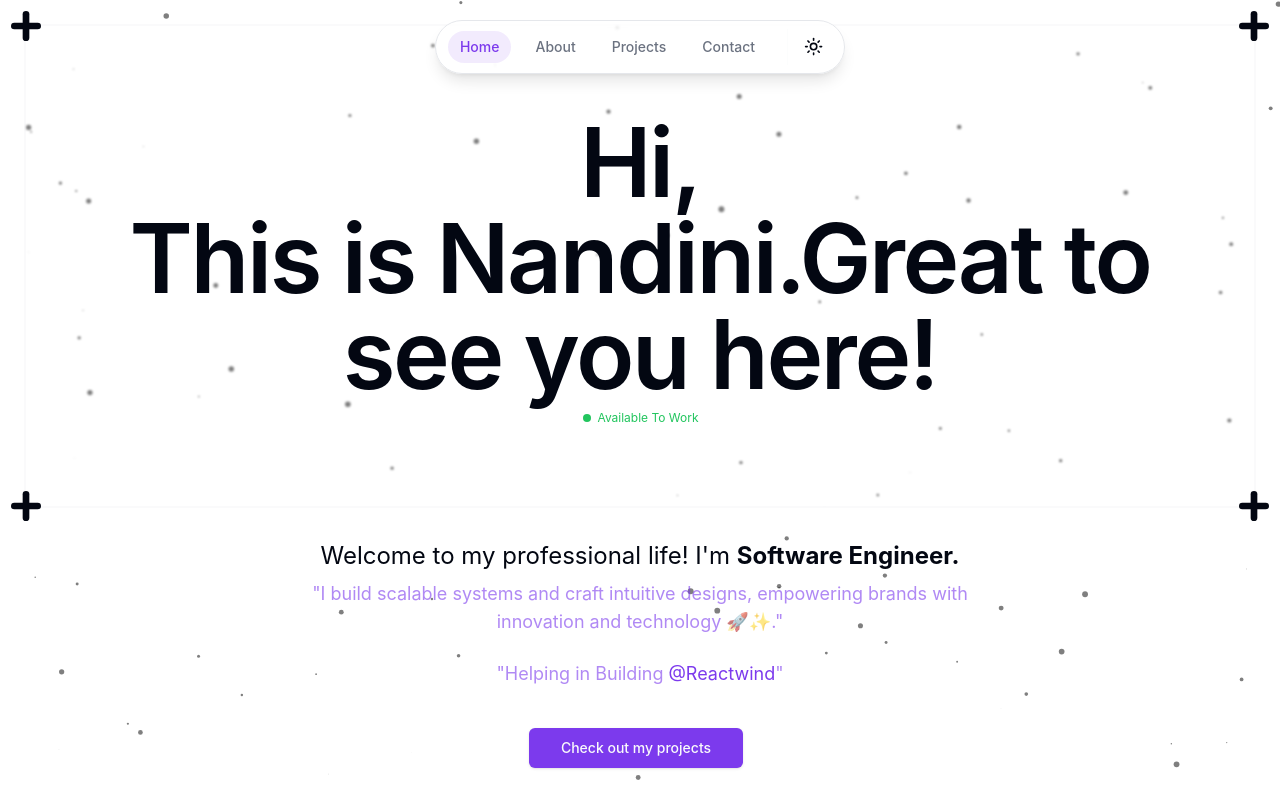
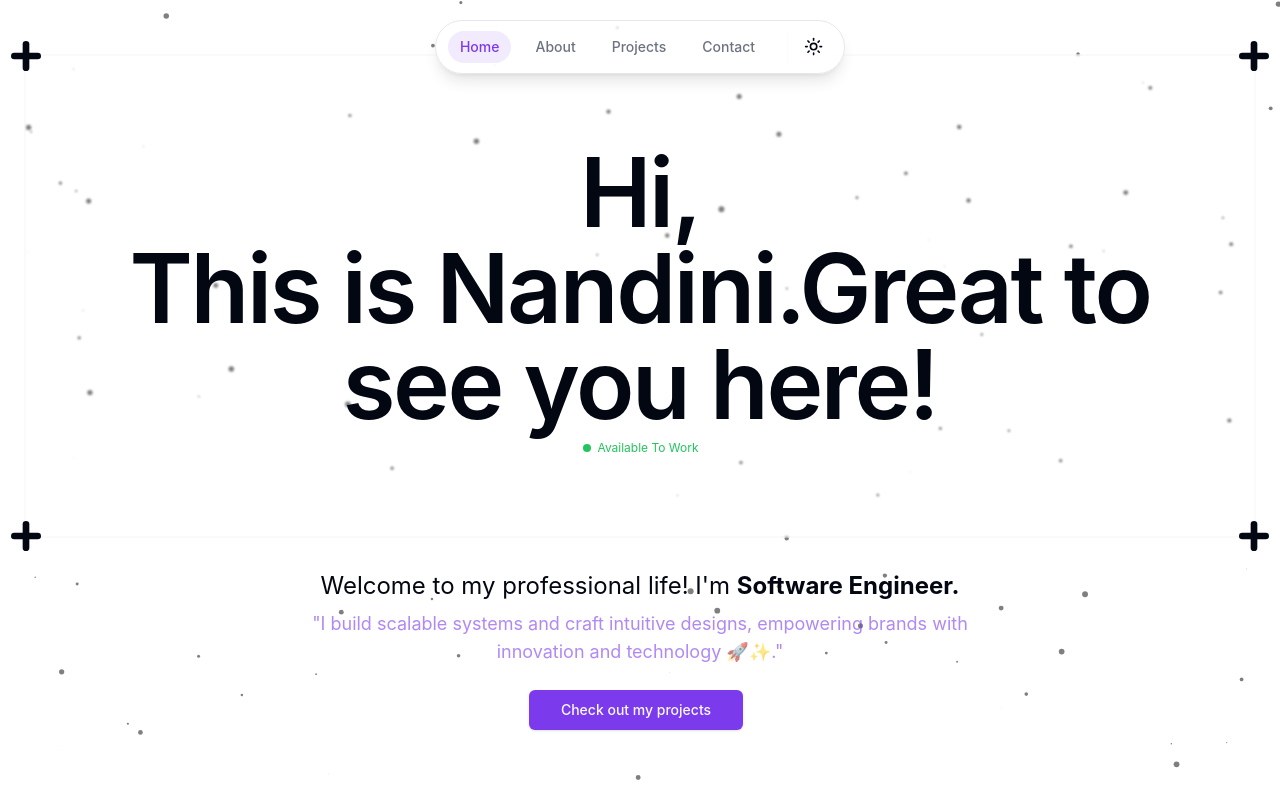
Before and after one commit to GaneshVarma1/Nandini-Portfolio, a React (Vite) app: page / in a window 1280 px wide. Shown: the top 800 px of the page. Built offline with nearby package versions, Linux system fonts and the light colour scheme.

Commit message:
added project

```diff
--- a/package.json
+++ b/package.json
@@ -80,6 +80,6 @@
     "vite": "^5.4.8"
   },
   "engines": {
-    "node": "16.x"
+    "node": "20.x"
   }
 }
--- a/src/components/Footer.tsx
+++ b/src/components/Footer.tsx
@@ -3,16 +3,8 @@ const Footer = () => {
     <footer className="py-6">
       <div className="container mx-auto flex flex-col items-center justify-center gap-4 md:flex-row md:gap-6">
         <p className="text-center text-sm leading-relaxed text-muted-foreground md:text-base">
-          Built with{" "}
-          <a
-            href="https://reactwind.com"
-            target="_blank"
-            rel="noopener noreferrer"
-            className="font-medium text-primary underline underline-offset-4 hover:text-primary/80"
-          >
-            Reactwind
-          </a>{" "}
-          components. Designed and developed with ❤️
+          Built by Morla,
+        Designed and developed with ❤️
         </p>
       </div>
     </footer>
--- a/src/components/sections/About.tsx
+++ b/src/components/sections/About.tsx
@@ -320,7 +320,7 @@ const education = [
     type: "degree",
     degree: "Master's degree in Computer Science",
     school: "State University of New York (SUNY), New Paltz",
-    duration: "August 2022 - May 2023",
+    duration: "",
     achievements: [
       "Graduated with the Outstanding Graduate Award.",
       "Teaching Assistant for all four semesters, mentoring students and leading workshops.",
@@ -330,7 +330,7 @@ const education = [
     type: "degree",
     degree: "Bachelor's degree in Computer Science",
     school: "MLR Institute of Technology",
-    duration: "August 2016 - July 2020",
+    duration: "",
     achievements: [],
   },
 ];
--- a/src/components/sections/Hero.tsx
+++ b/src/components/sections/Hero.tsx
@@ -61,18 +61,6 @@ function Hero() {
             "I build scalable systems and craft intuitive designs, empowering
             brands with innovation and technology 🚀✨."
           </p>
-          <h5 className="md:text-md mx-auto mb-10 mt-1 max-w-2xl px-6 text-sm text-primary/60 sm:px-6 md:max-w-4xl md:px-20 lg:text-lg">
-            "Helping in Building{" "}
-            <a
-              href="https://reactwind.com"
-              target="_blank"
-              rel="noopener noreferrer"
-              className="text-primary hover:underline"
-            >
-              @Reactwind
-            </a>
-            "
-          </h5>
           <div className="flex justify-center gap-2">
             <a href="#projects">
               <Button variant="default" size="lg">
--- a/src/components/sections/Projects.tsx
+++ b/src/components/sections/Projects.tsx
@@ -13,11 +13,19 @@ import { ExternalLink, Github } from "lucide-react";
 
 const projects = [
   {
+    title: "Personal Assistant chatbot",
+    description:
+      "Build an interactive and intelligent chatbot using Ollama's powerful language models, seamlessly integrated with Streamlit's easy-to-use framework for creating beautiful web applications. This chatbot allows real-time conversations, providing users with quick and accurate responses. Leveraging Ollama's natural language processing capabilities and Streamlit's dynamic interface, this solution delivers a smooth and engaging user experience for diverse use cases.",
+    technologies: ["LangChain", "Streamlit", "Ollama"],
+    demoLink: "https://drive.google.com/file/d/1jLqrZ_3Az8am1GFKkZbAxtiRNilo_--p/view?usp=sharing",
+    githubLink: "https://github.com/morlanandini/chatbot_streamlit_ollama",
+  },
+  {
     title: "SheNeeds - E-commerce Website",
     description:
       "A full-stack e-commerce platform built with Next.js and integrated database for product and image management",
     technologies: ["Next.js", "TypeScript", "Database", "Tailwind CSS"],
-    demoLink: "https://ecommerce-website-she-needs.vercel.app",
+    demoLink: "https://github.com/morlanandini/ecommerce-website-SheNeeds",
     githubLink: "https://github.com/morlanandini/ecommerce-website-SheNeeds",
   },
   {
@@ -41,7 +49,7 @@ const projects = [
     description:
       "A responsive expense tracking application built with React and TypeScript for managing personal finances",
     technologies: ["React", "TypeScript", "Tailwind CSS"],
-    demoLink: "https://expense-tracker-morlanandini.vercel.app",
+    demoLink: "https://github.com/morlanandini/expense-tracker",
     githubLink: "https://github.com/morlanandini/expense-tracker",
   },
   {
```
